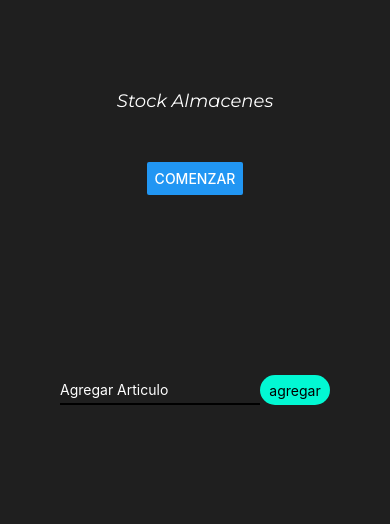
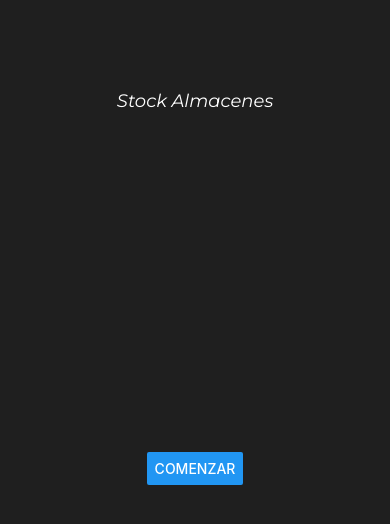
Before and after one commit to AgustinBeli/comidasaludable-belizan, a React Native app: screen / in a window 390 px wide. Shown: the top 524 px of the page. Built offline with nearby package versions, Linux system fonts and the light colour scheme.

Commit message:
Desafío: Switch entre pantalla

```diff
--- a/App.js
+++ b/App.js
@@ -1,33 +1,54 @@
-import { StyleSheet, View } from 'react-native';
+import { StyleSheet, View, Button } from 'react-native';
 import Header from './components/Header';
 import { useFonts } from 'expo-font';
-import Home from './screens/Home';
 import Form from './screens/Form';
+import { useState } from 'react';
 
 
 export default function App() {
+
+  const [add, setAdd] = useState(false)
 
   const [loaded] = useFonts({
     Montserrat: require('./assets/fonts/Montserrat-Italic-VariableFont_wght.ttf')
   })
 
-  return (
 
+  let content = (
     <View style={styles.container}>
       <Header title={'Stock Almacenes'} newStyles={{ fontFamily: 'Montserrat' }} />
-      <Home />
-      <Form />
-      <View style={styles.addItem}>
+      <View style={styles.start}>
+        <Button title="Comenzar" onPress={() => setAdd(true)} />
       </View>
     </View >
-  );
+  )
+
+  if (add === false) {
+    content = content
+
+  } else {
+    content = (
+      <View style={styles.container}>
+        <Header title={'Stock Almacenes'} newStyles={{ fontFamily: 'Montserrat' }} />
+        <Form />
+      </View >
+    )
+  }
+
+  return content
 }
 
 const styles = StyleSheet.create({
+
   container: {
     flex: 1,
-    paddingTop: 30,
+    padding: 30,
+    paddingBottom: 30,
     backgroundColor: '#1f1f1f',
     alignItems: 'center',
   },
+  start: {
+    paddingTop: 300,
+    margin: 40,
+  },
 });
--- a/screens/Form.js
+++ b/screens/Form.js
@@ -3,6 +3,7 @@ import { FlatList, StyleSheet, Text, TextInput, TouchableOpacity, View } from 'r
 import ModalList from '../components/ModalList';
 
 const Form = () => {
+
     const [textItem, setTextItem] = useState('')
     const [itemList, setItemList] = useState([])
     const [modalVisible, setModalVisible] = useState(false);
@@ -10,13 +11,22 @@ const Form = () => {
 
     const onHandleChangeItem = (t) => setTextItem(t);
 
+
+
     const addItem = () => {
-        setItemList(currentItems => [
-            ...currentItems,
-            { id: Math.random().toString(), value: textItem }
-        ]);
-        setTextItem('');
+        const newText = textItem;
+        newText.trim();
+
+        if (newText == "" || newText == " ") {
+            setItemList(currentItems => [
+                ...currentItems,
+                { id: Math.random().toString(), value: newText }
+            ]);
+
+        }
+        setTextItem();
     };
+
 
     const selectedItem = (id) => {
         setItemSelected(itemList.find((item) => item.id === id));
--- a/screens/Home.js
+++ /dev/null
@@ -1,18 +0,0 @@
-import { StyleSheet, Text, View, Button } from 'react-native'
-import React from 'react'
-
-const Home = ({ onStart }) => {
-    return (
-        <View style={styles.button}>
-            <Button title='Comenzar' onPress={onStart} />
-        </View>
-    )
-}
-
-export default Home
-
-const styles = StyleSheet.create({
-    button: {
-        padding: 50,
-    },
-})
```
